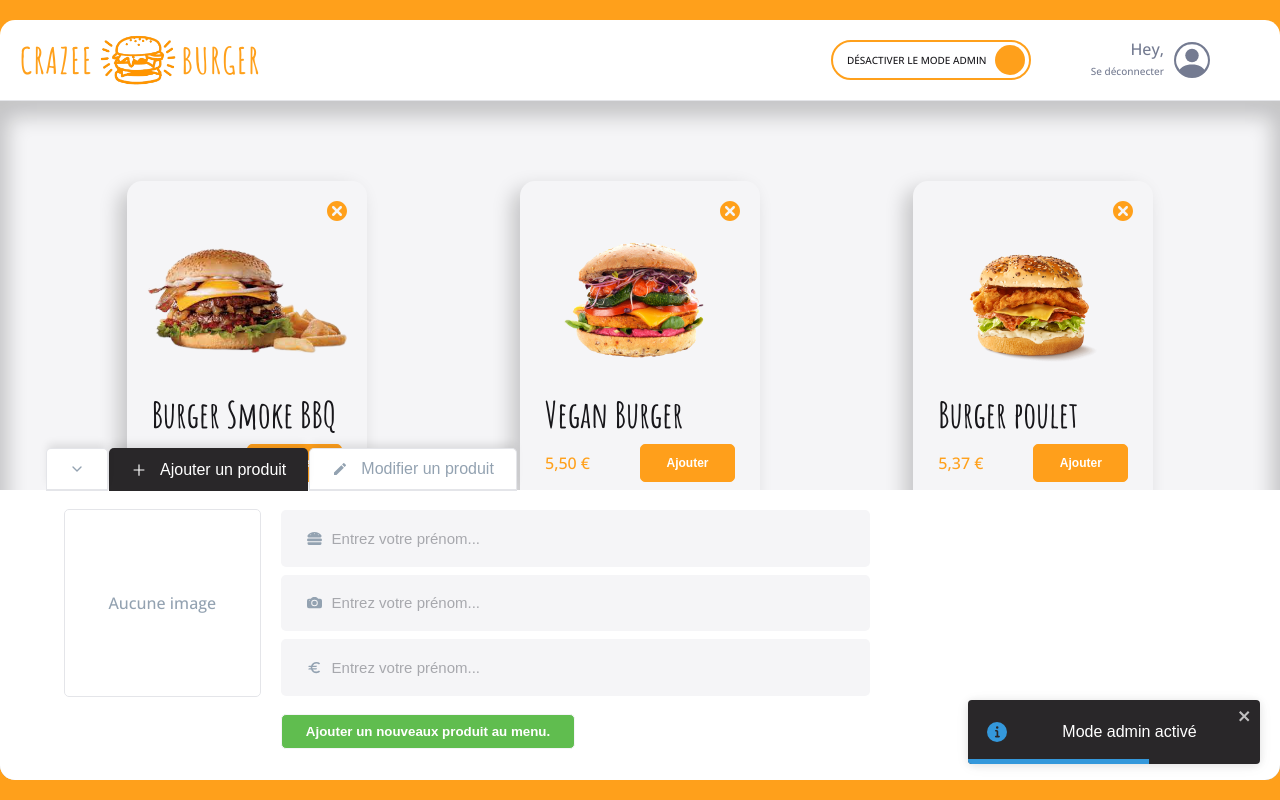
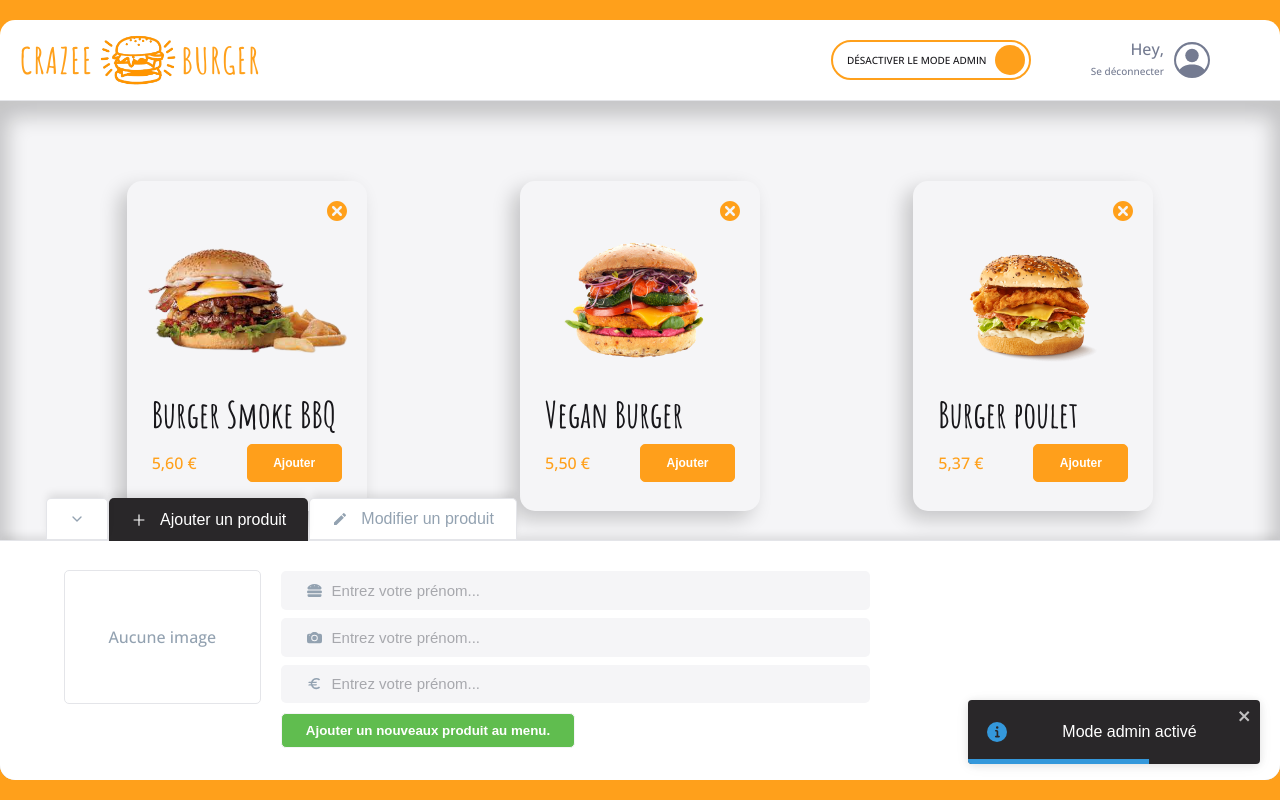
Before and after one commit to Tshoms/mrtshomsburger, a React (Create React App) app: page /Orderpage/1 in a window 1280 px wide. Both pictures are taken after a click on the label 930 px from the left and 60 px from the top of the page. Built offline with nearby package versions, Linux system fonts and the light colour scheme.

Commit message:
feature/F08: AdminPanels.js > fix TextInput height by box-sizing.

```diff
--- a/src/components/pages/order/Main/Admin/AdminPanels.js
+++ b/src/components/pages/order/Main/Admin/AdminPanels.js
@@ -1,6 +1,7 @@
 import React, { useContext } from "react";
 import styled from "styled-components";
 import OrderContext from "../../../../../context/OrderContext";
+import { theme } from "../../../../../theme";
 import { getTabIndexSelected, tabsConfig } from "./TabsConfig";
 
 function AdminPanels() {
@@ -15,27 +16,13 @@ function AdminPanels() {
 }
 
 const AdminPanelStyle = styled.div`
-  height: 250px;
-  /* padding-top: 10px;
-  padding-left: 20px; */
-  position: relative;
-  padding: 20px 5%;
-
-  .contents-add {
-    height: 100%;
-    width: 100%;
-    background-color: white;
-    border: 3px solid green;
-    display: none;
-  }
-
-  .contents-update {
-    height: 100%;
-    width: 100%;
-    background-color: white;
-    border: 3px solid blue;
-    display: none;
-  }
+  height: 240px;
+  padding-left: 20px;
+  background: ${theme.colors.white};
+  border-top: 1px solid ${theme.colors.greyLight};
+  box-shadow: ${theme.shadows.subtle};
+  padding: 30px 5%;
+  box-sizing: border-box;
 `;
 
 export default AdminPanels;
```
